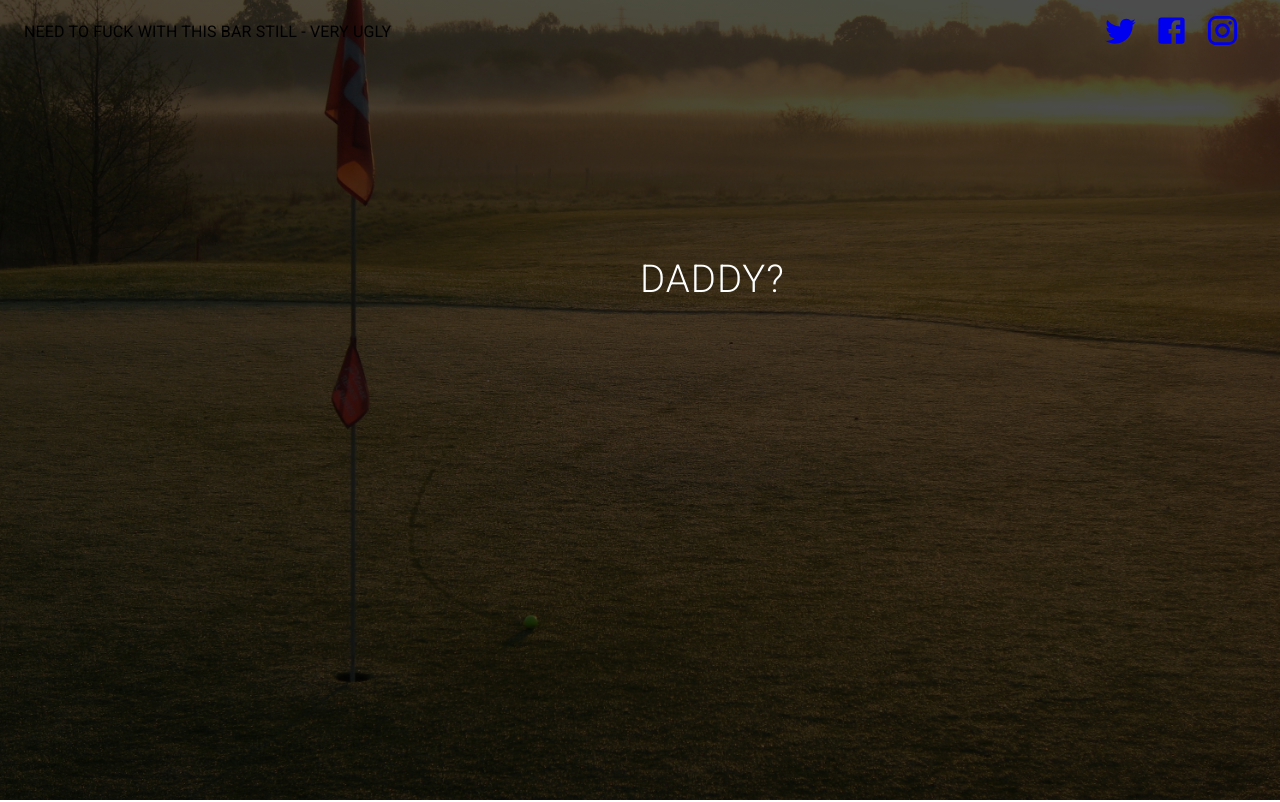
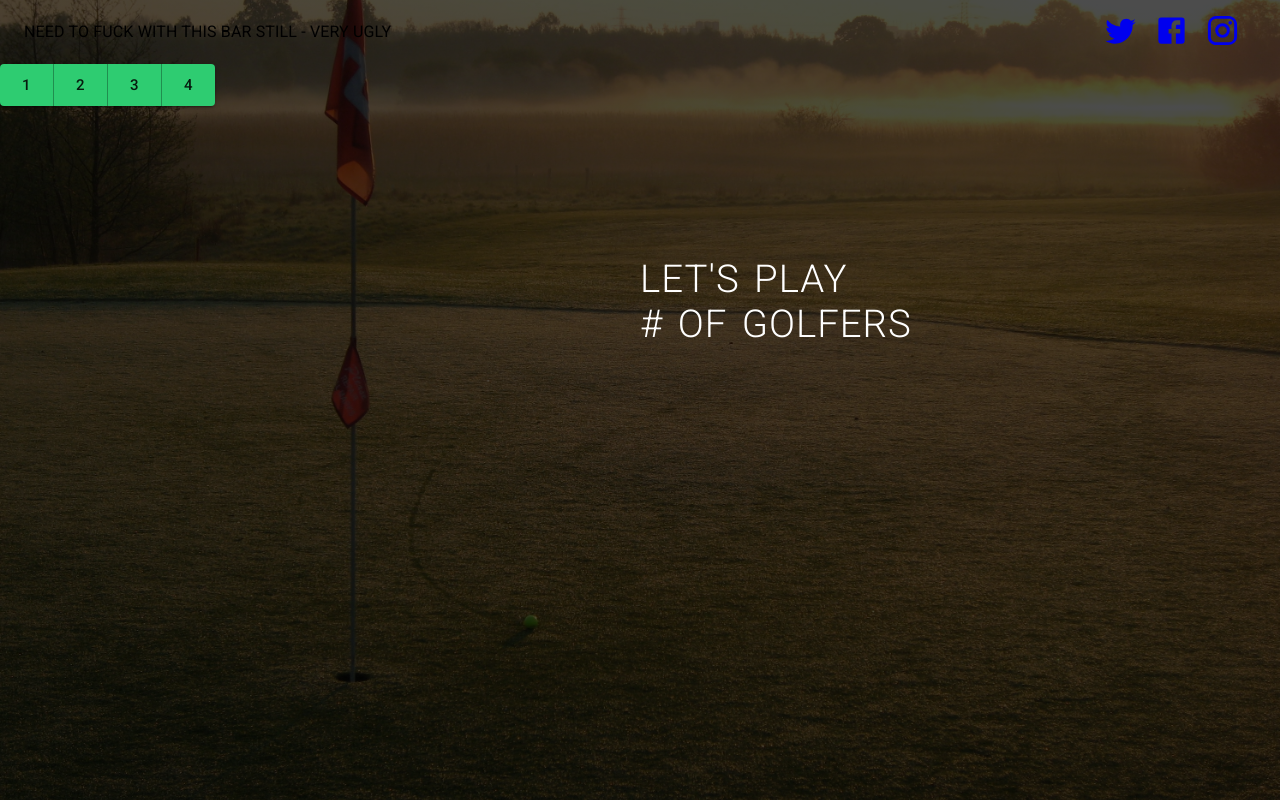
Before and after one commit to aaron55678/prodsite, a React (Create React App) app: page / in a window 1280 px wide. Shown: the top 802 px of the page. Built offline with nearby package versions, Linux system fonts and the light colour scheme.

Commit message:
Quick update - will work on branches now :)

```diff
--- a/src/components/header/Herotext.js
+++ b/src/components/header/Herotext.js
@@ -1,12 +1,23 @@
 import React from 'react';
 import './Herotext.css';
+import { Button, ButtonGroup } from '@mui/material';
 
 // Body text for the header, need to add in the buttons for players here with autoscroll functions.
+// This page needs to cleaning up and screen size adaptions, it's all fixed at the moment so looks a bit shit when resizing browser.
 const Herotext = () => {
+
 
     return (
         <div className='Herotext'>
-            <h1 className='Herotext_h1'>daddy?<br /></h1>
+            <h1 className='Herotext_h1'>Let's play<br /># of Golfers</h1>
+            <div className='Herotext_buttongroup'>
+            <ButtonGroup variant="contained" color="primary" size="large" aria-label="outlined primary button group">
+            <Button>1</Button>
+            <Button>2</Button>
+            <Button>3</Button>
+            <Button>4</Button>
+            </ButtonGroup>
+            </div>
         </div>
     );
 
```
